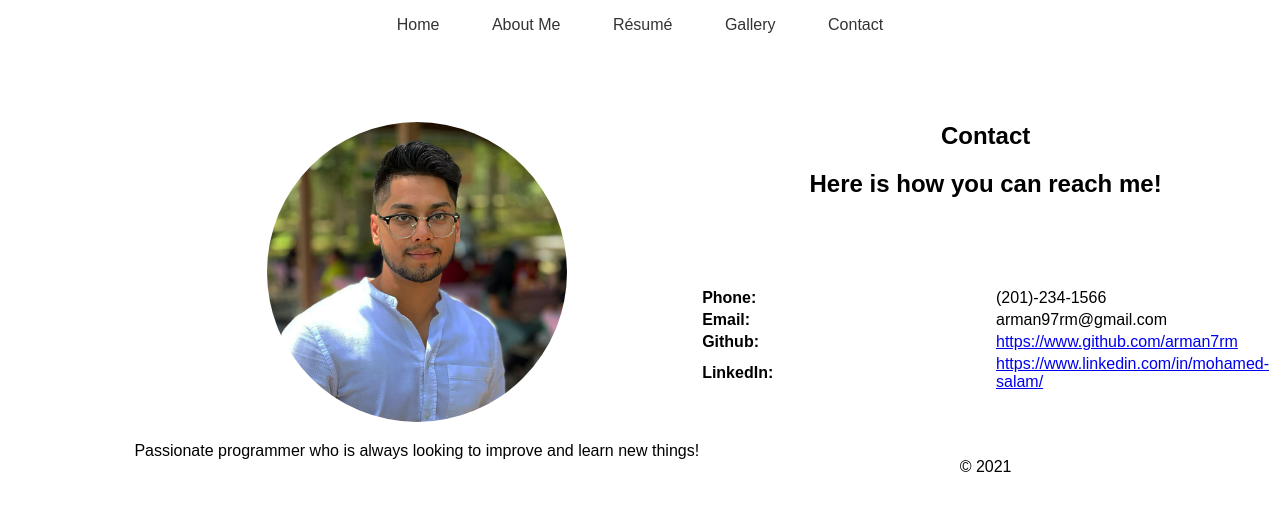
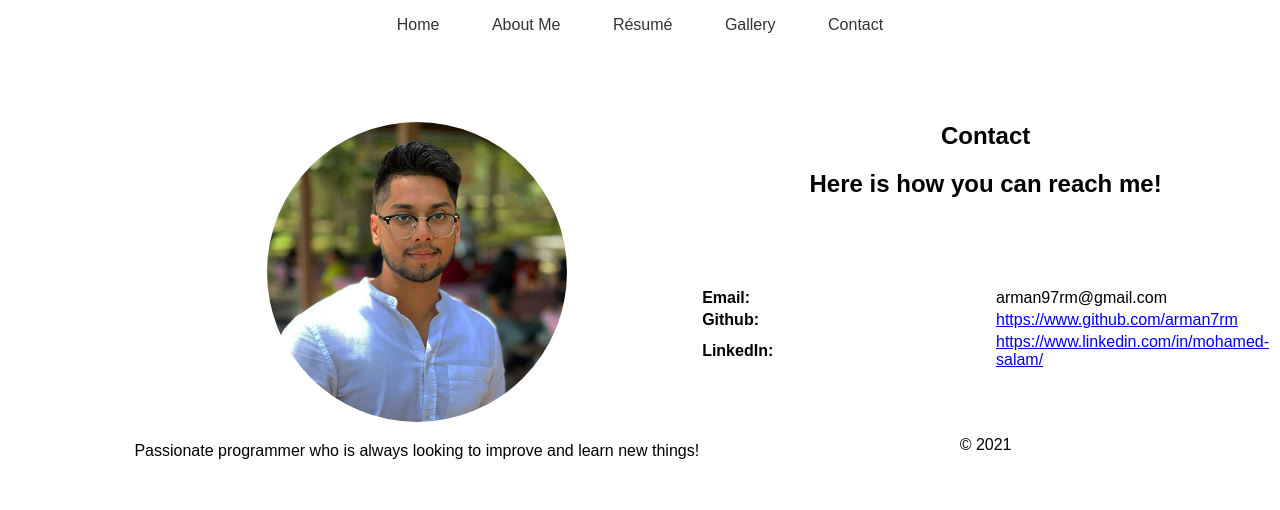
Before and after one commit to arman7rm/Personal-Site, a plain HTML site: page contact.html in a window 1280 px wide. Shown: the part 186-696 px from the top of the page. Drawn offline with Linux system fonts and the light colour scheme.

Commit message:
removed info

```diff
--- a/contact.html
+++ b/contact.html
@@ -33,10 +33,6 @@
             <h1>Here is how you can reach me! </h1>
             <table class="contactTable">
               <tbody>
-                <tr>
-                  <th>Phone:</th>
-                  <td> (201)-234-1566</td>
-                </tr>
                   <tr>
                     <th>Email:</th>
                     <td>arman97rm@gmail.com</td>
```
